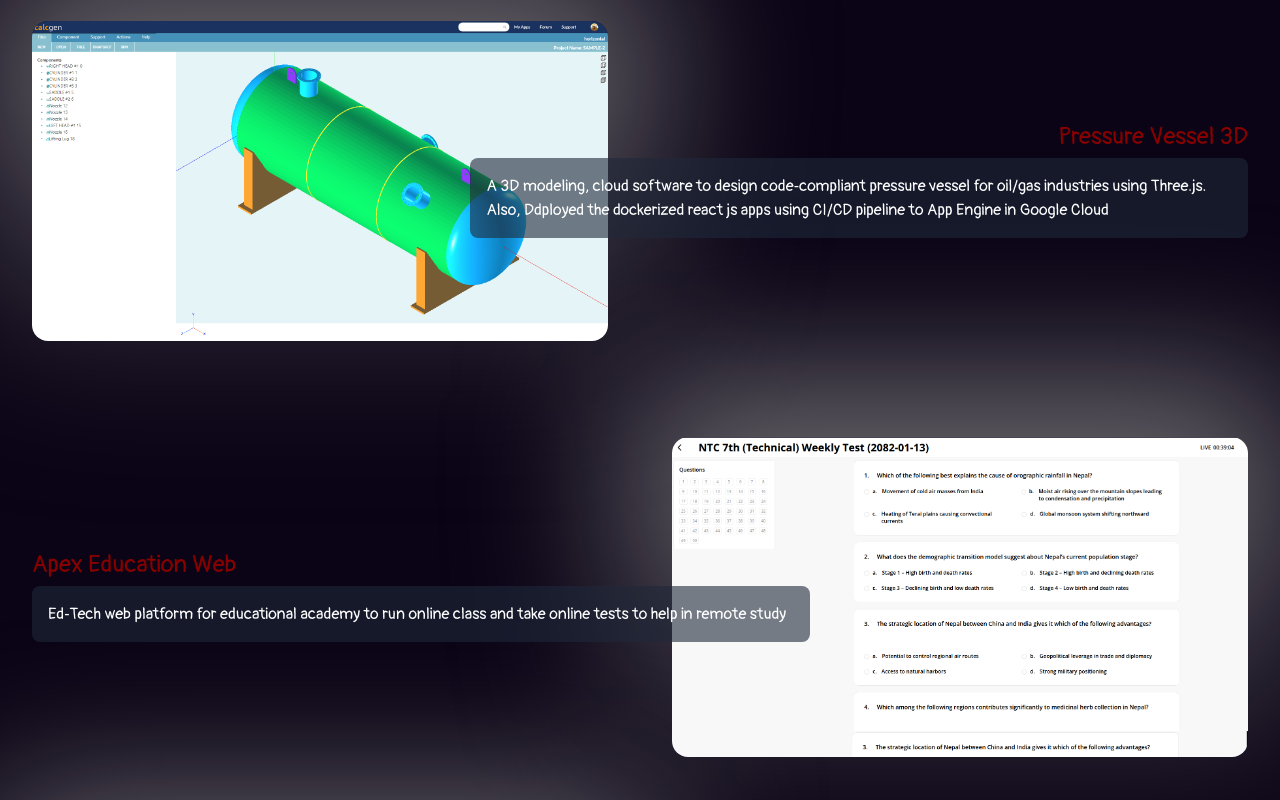
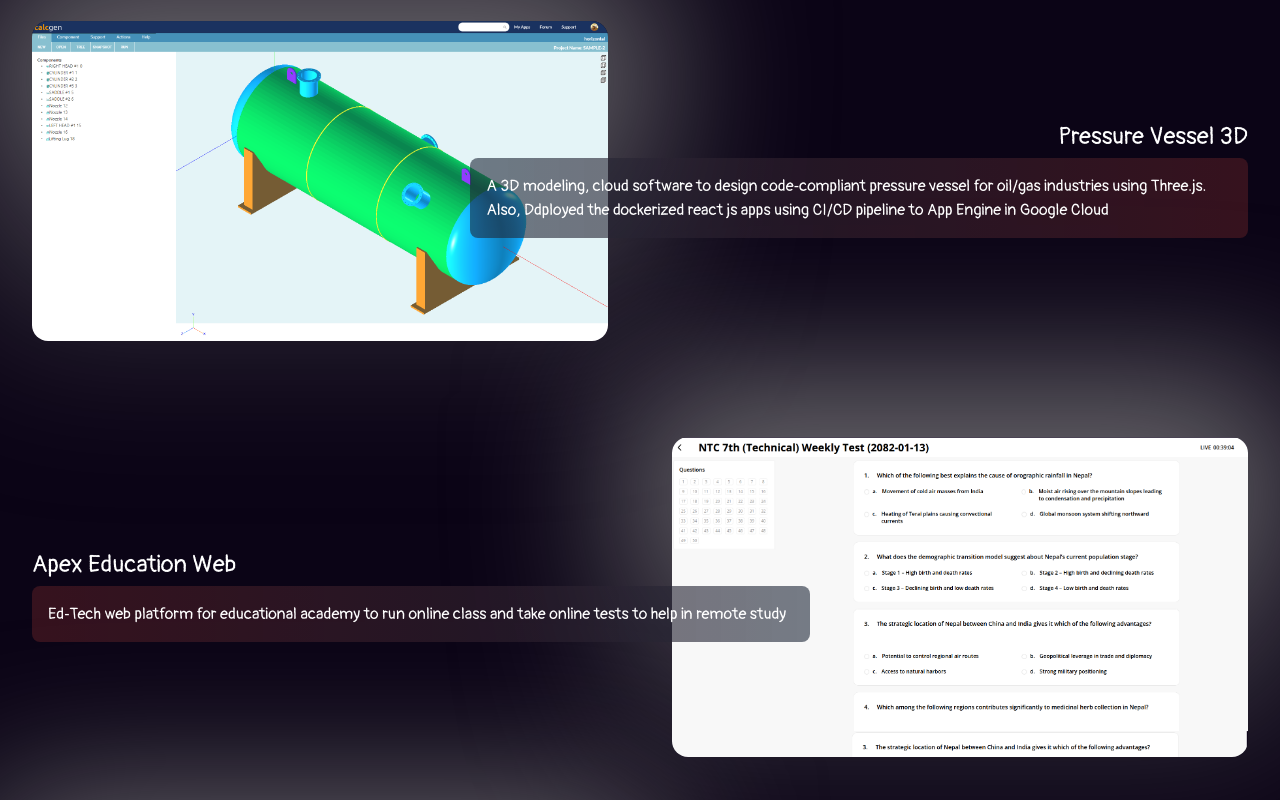
Before and after one commit to sazzzzan10/portfolio, a Next.js app: page / in a window 1280 px wide. Shown: the part 1960-2760 px from the top of the page. Built offline with nearby package versions, Linux system fonts and the light colour scheme.

Commit message:
minor ui changes

```diff
--- a/app/components/ProjectItem.tsx
+++ b/app/components/ProjectItem.tsx
@@ -6,18 +6,19 @@
     name: string,
     description: string,
     position:number,
-    image:string
+    image:string,
+    scrollable: boolean
 }
 
-const ProjectItem = ({name, description, position, image}:ProjectItemProps)=>{
+const ProjectItem = ({name, description, position, image, scrollable}:ProjectItemProps)=>{
     return (
                     <div className="grid grid-cols-1 md:grid-cols-2 gap-16 items-center ">
                 <div className={position%2==0?"flex flex-col md:order-1":"flex flex-col"}>
-                <h1 className={position%2!==0?"text-2xl sm:text-2xl font-normal tracking-light text-[#880000] leading-[1.15]":"text-2xl sm:text-2xl text-[#880000]  md:text-right font-normal tracking-light leading-[1.15]"}>
+                <h1 className={position%2!==0?"text-2xl sm:text-2xl font-normal tracking-light  leading-[1.15]":"text-2xl sm:text-2xl   md:text-right font-normal tracking-light leading-[1.15]"}>
                 {name}
                 </h1>
 
-                <div className={position%2!==0?"relative z-100  w-[100%] op-0 md:w-[135%] z-100 bg-gray-800/60 p-4 mt-2 rounded-lg":"relative z-100  top-0 md:-left-[35%] md:w-[135%] z-100 bg-gray-800/60 p-4 mt-2 rounded-lg"}>
+                <div className={position%2!==0?"relative z-100 bg-linear-to-r from-[#800000]/30 vai-[#6d28d9]/30 to-transparent w-[100%] op-0 md:w-[135%] z-100 bg-gray-800/60 p-4 mt-2 rounded-lg":"relative z-100 bg-linear-to-r from-transparent vai-[#6d28d9]/30 to-[#800000]/30  top-0 md:-left-[35%] md:w-[135%] z-100 bg-gray-800/60 p-4 mt-2 rounded-lg"}>
 {description}               </div>
                 </div>
                 <ScrollReveal stagger={0.2} className='relative p-0'>
@@ -29,7 +30,7 @@
 
                         <div className="overflow-hidden h-[320px]" >
 
-                            <Image src={image} alt="abc"  width={582} height={320} className="w-full h-auto duration-3000 ease-linear group-hover:-translate-y-[55%] group-active:-translate-y-[55%] group-focus:-translate-y-[55%] "        style={{objectFit:"contain"}}/>
+                            <Image src={image} alt="abc"  width={582} height={320} className={scrollable?"w-full h-auto duration-3000 ease-linear group-hover:-translate-y-[55%] group-active:-translate-y-[55%] group-focus:-translate-y-[55%] ":"w-full h-auto duration-1000 ease-linear group-hover:-translate-y-[10%] group-active:-translate-y-[10%] group-focus:-translate-y-[10%] "}        style={{objectFit:"contain"}}/>
 
                         </div>
                     </div>
--- a/app/components/ProjectsSection.tsx
+++ b/app/components/ProjectsSection.tsx
@@ -12,7 +12,7 @@
                                 <h2 className="text-3xl sm:text-3xl font-semibold  md:text-3xl font-normal tracking-right">
                 Projects</h2>
                <> {projectsList.map((listItem,position)=>{
-                return <ProjectItem key={listItem.name} name={listItem.name} position={position} description={listItem.description} image={listItem.image}/>
+                return <ProjectItem key={listItem.name} name={listItem.name} position={position} description={listItem.description} image={listItem.image} scrollable={listItem.scrollable}/>
                })}
 </>
         </section>
--- a/app/util/data.tsx
+++ b/app/util/data.tsx
@@ -90,32 +90,43 @@
     {
         name: "Pressure Vessel 3D",
         description: "A 3D modeling, cloud software to design code‑compliant pressure vessel for oil/gas industries using Three.js. Also, Ddployed the dockerized react js apps using CI/CD pipeline to App Engine in Google Cloud",
-        image:"/images/projects/vessel.png"
+        image:"/images/projects/vessel.png",
+        scrollable:false
     },
     {
         name: "Apex Education Web",
         description: "Ed‑Tech web platform for educational academy to run online class and take online tests to help in remote study",
-        image:"/images/projects/apextest2.png"
+        image:"/images/projects/apextest2.png",
+        scrollable:false
+
     },
     {
         name: "Apex Education Mobile",
         description: "Ed‑Tech mobile app for educational academy to run online class and take online tests to help in remote study",
-        image:"/images/projects/apexmb.jpg"
+        image:"/images/projects/apexmb.jpg",
+        scrollable:true
+
     },
         {
         name: "RONB",
         description: "A react native app with more than 50K downloads for news delivery, blood donation, yellow pages for android and iOS",
-        image:"/images/projects/ronbmb.png"
+        image:"/images/projects/ronbmb.png",
+        scrollable:true,
+
     },
     {
         name: "Hive",
         description: "A real‑time web‑based drone management system to control and monitor a network of drones using React and Material UI",
-        image:"/images/projects/hive2.png"
+        image:"/images/projects/hive2.png",
+        scrollable:false
+
     },
     {
         name: "IMS",
         description: "A react native based mobile app to keep track of medicines in hospital inventory",
-        image:"/images/projects/ims2.png"
+        image:"/images/projects/ims2.png",
+        scrollable:false
+
     }
 ]
 export  {skillItems, projectsList};
```
